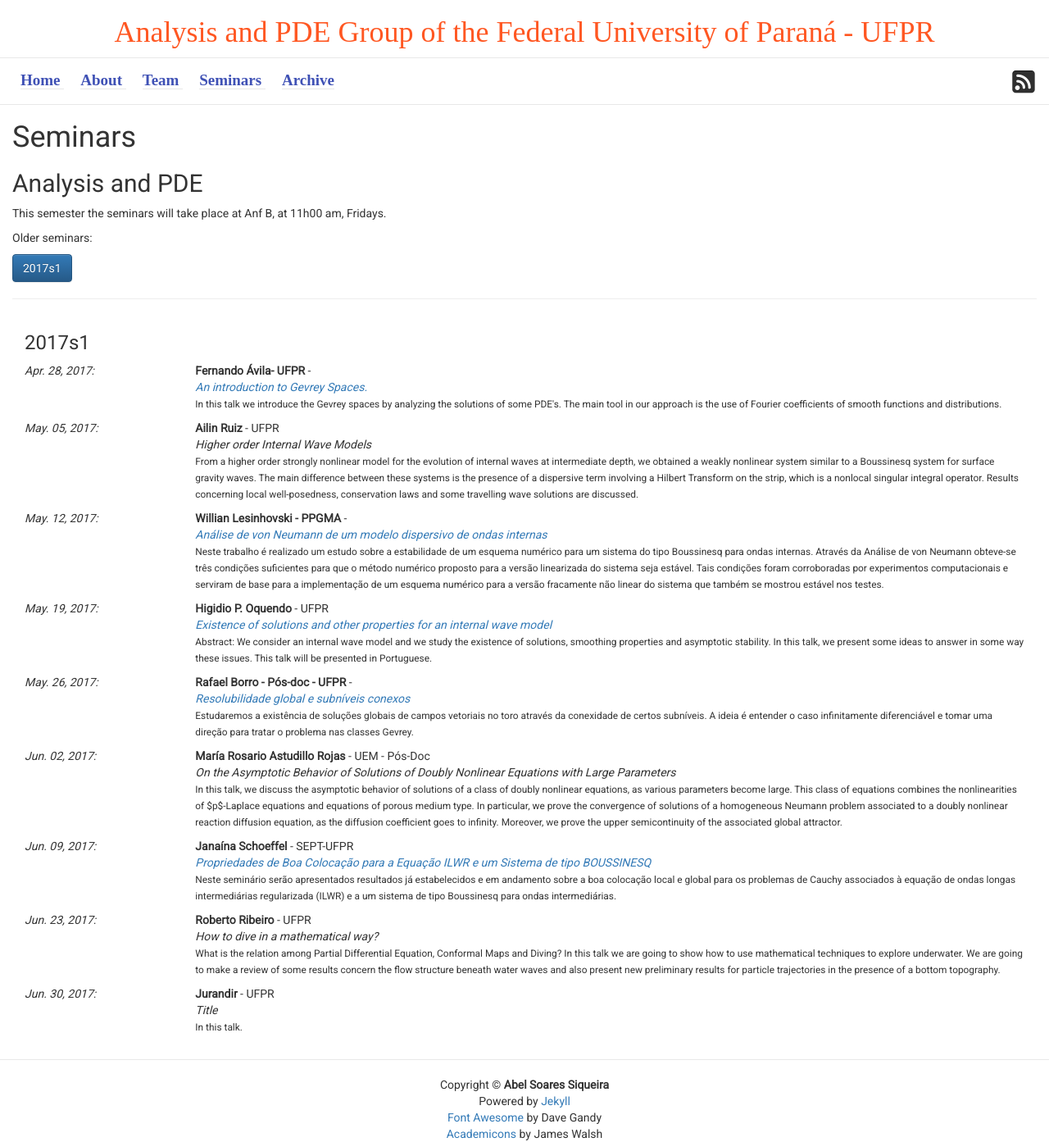
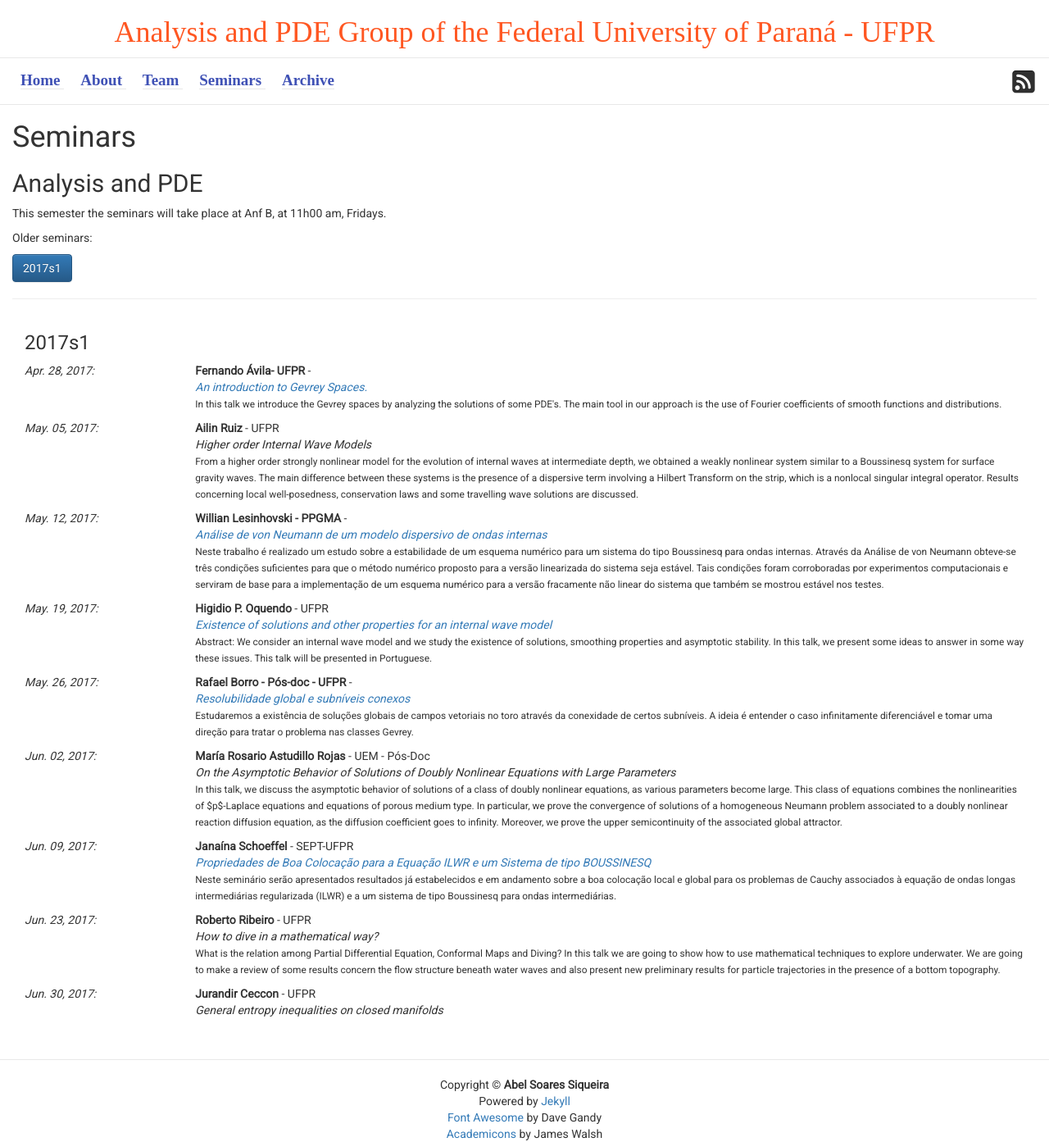
Before and after one commit to ufpr-pde/ufpr-opt.github.io, a Jekyll site: the page built from d_seminars.md, in a window 1280 px wide. Shown: the whole page at 82% size. Built offline with Jekyll 4.4.1, drawn with Linux system fonts in a browser that asks for light colours; some web fonts are replaced.

Commit message:
Update seminars.yml

```diff
--- a/_data/seminars.yml
+++ b/_data/seminars.yml
@@ -94,10 +94,9 @@
     a review of some  results  concern the flow structure beneath water waves and also present new preliminary
     results for particle trajectories  in the presence of a bottom topography.
 
-- author: Jurandir
+- author: Jurandir Ceccon
   date: 2017-06-30
   semester: 2017s1
   affiliation: UFPR
-  title: Title
+  title: General entropy inequalities on closed manifolds
   abstract: >
-    In this talk.
```
